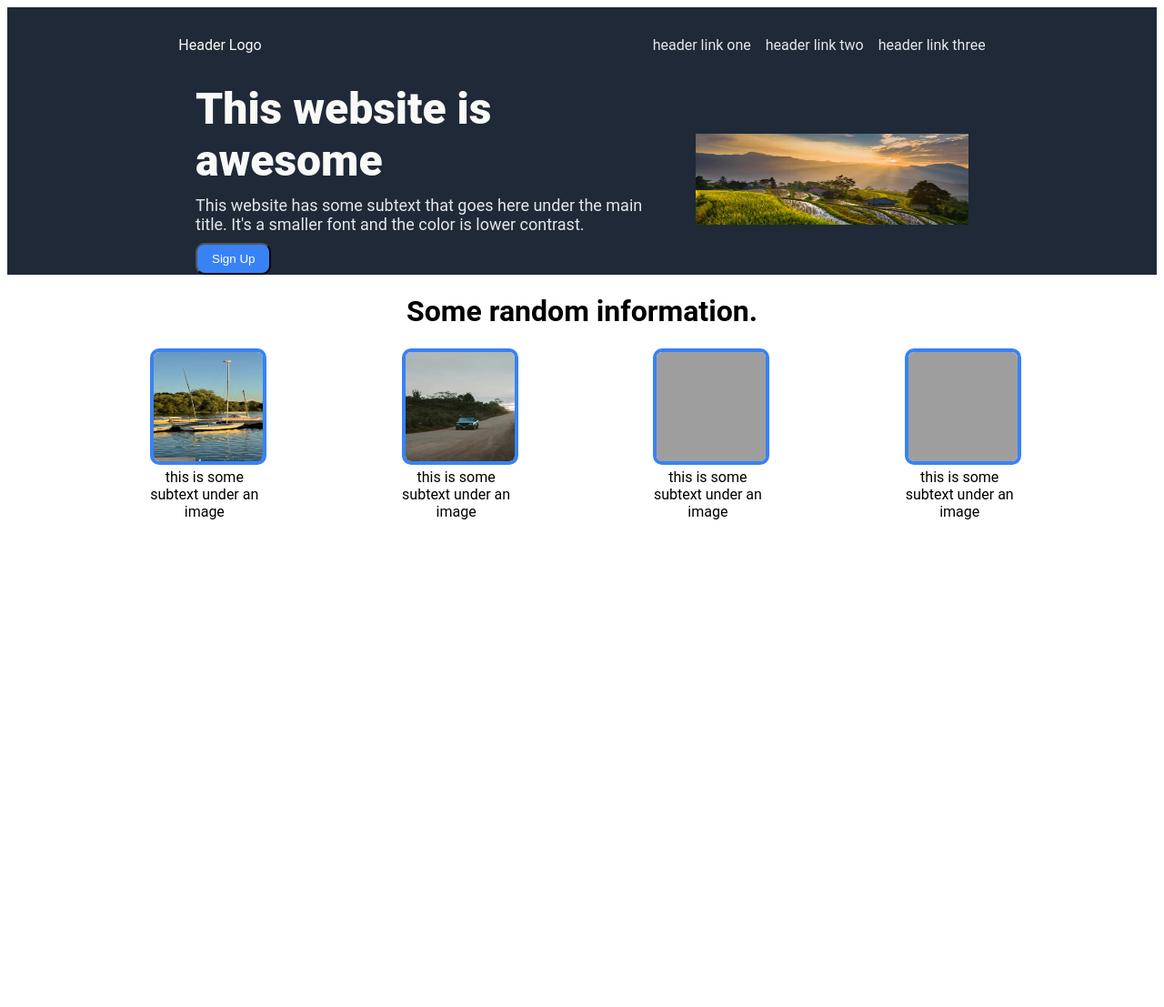
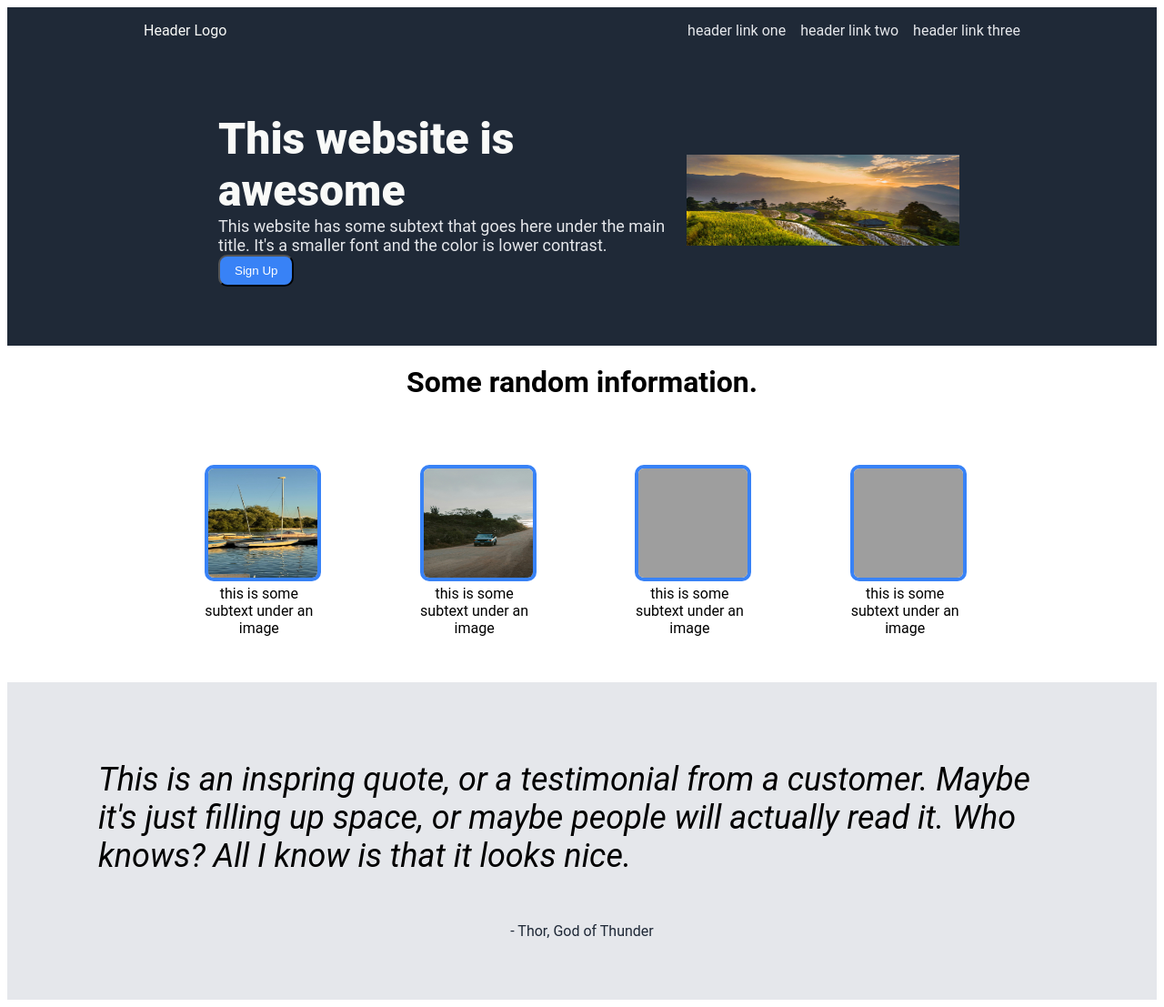
Before and after one commit to aidan-walny/odin-landing-page, a plain HTML site: page index.html in a window 1280 px wide. Shown: the whole page at 91% size. Before the commit the page ends 800 px from the top, so only its background shows below. Drawn offline with Linux system fonts and the light colour scheme; grey boxes are pictures that could not be loaded.

Commit message:
Index: Aded section for quote of hero.
CSS:
Changing containers to have padding to reflect project gpals.

```diff
--- a/index.html
+++ b/index.html
@@ -59,6 +59,16 @@
      </div>
 
     <!-- Third container for quote -->
+     <div class="content-3">
+
+        <div class="quote-block">
+            <p class="hero-quote">This is an inspring quote, or a testimonial from a customer.
+                Maybe it's just filling up space, or maybe people will actually read it.
+                Who knows? All I know is that it looks nice.</p>
+        </div>
+
+        <div class="author-block"><p class="quote-author">- Thor, God of Thunder</p></div>
+     </div>
 
     <!-- Fourth container for call to action -->
 
--- a/styles/styles.css
+++ b/styles/styles.css
@@ -4,6 +4,7 @@ body {
     font-family: 'Roboto';
     display: flex;
     flex-direction: column;
+    /* margin: 0 auto; */
 }
 
 
@@ -12,19 +13,15 @@ body {
     background: #1F2937;
     color: white;
     display: flex;
-    justify-content: center;
-    align-items: center;
-    gap: 390px;
-    padding: 16px;
+    justify-content: space-between;
     size: 24px;
     color: #F9FAF8;
+    padding: 0 150px;
 }
 
 .left, .right {
-  display: flex;
-  align-items: center;
-  justify-content: center;
-  gap: 16px;
+    display: flex;
+    align-items: center;
 }
 
 ul {
@@ -41,14 +38,15 @@ ul {
     display: flex;
     align-items: center;
     justify-content: center;
-    gap: 50px;
+    padding: 50px 100px;
 }
 
 .container-1 {
     display: flex;
     width: 500px;
     flex-wrap: wrap;
-    gap: 10px;
+    padding: 15px;
+
 }
 
 .container-head1{
@@ -86,6 +84,7 @@ ul {
 .content-2 {
     display: flex;
     justify-content: space-evenly;
+    padding: 50px 100px;
 }
 
 h1 {
@@ -109,3 +108,37 @@ h1 {
 .info-text {
 
 }
+
+/* Quote styles */
+.content-3 {
+    display: flex;
+    flex-direction: column;
+    background-color: #E5E7EB;
+    padding: 50px 100px;
+}
+
+.quote-block {
+    display: flex;
+    justify-content: center;
+
+
+}
+
+.hero-quote {
+    font-size: 36px;
+    font-style: italic;
+
+}
+
+.author-block {
+
+}
+
+.quote-author {
+    color: #1F2937;
+    text-align: center;
+}
+
+/* Call to action styles */
+
+/* Footer styles */
```
